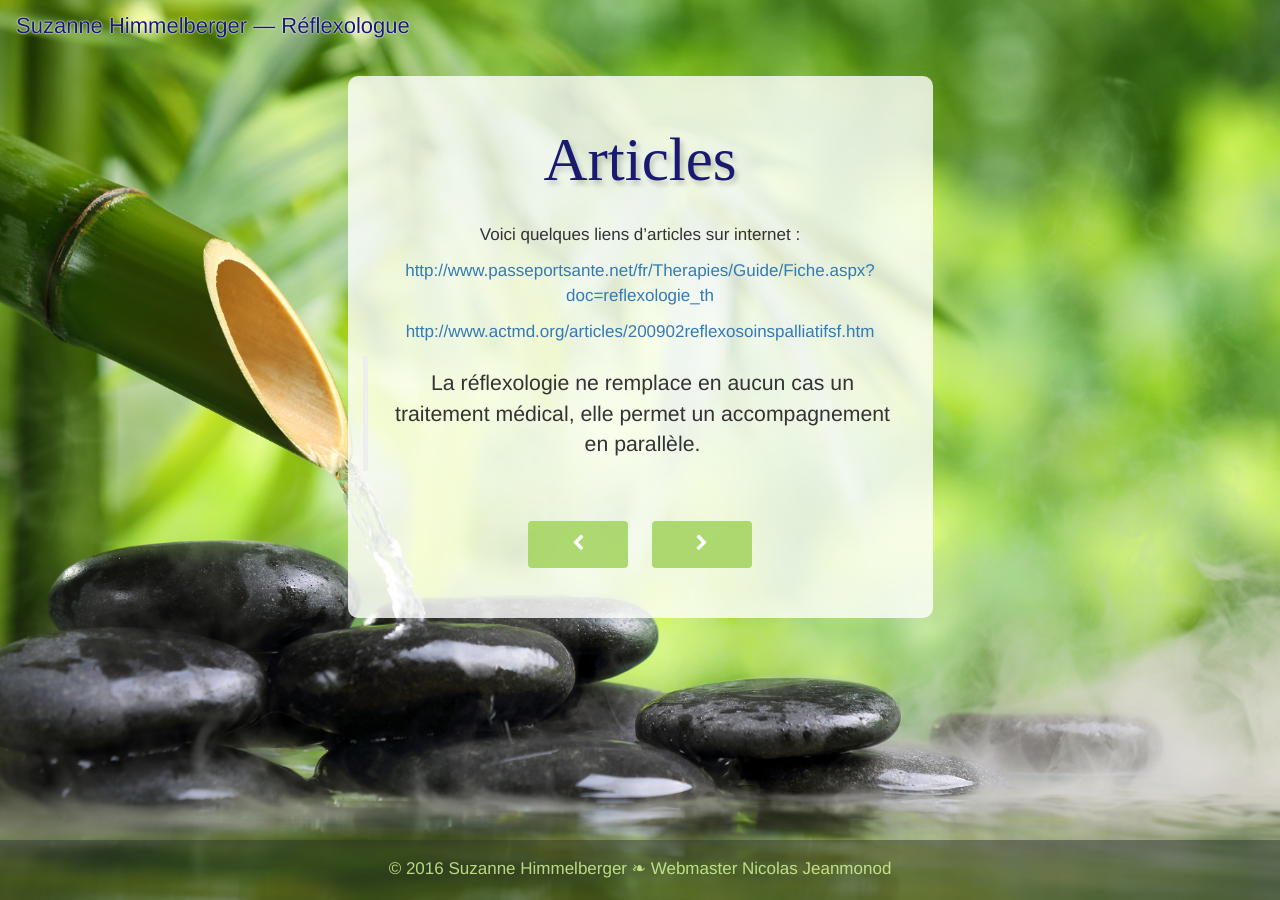
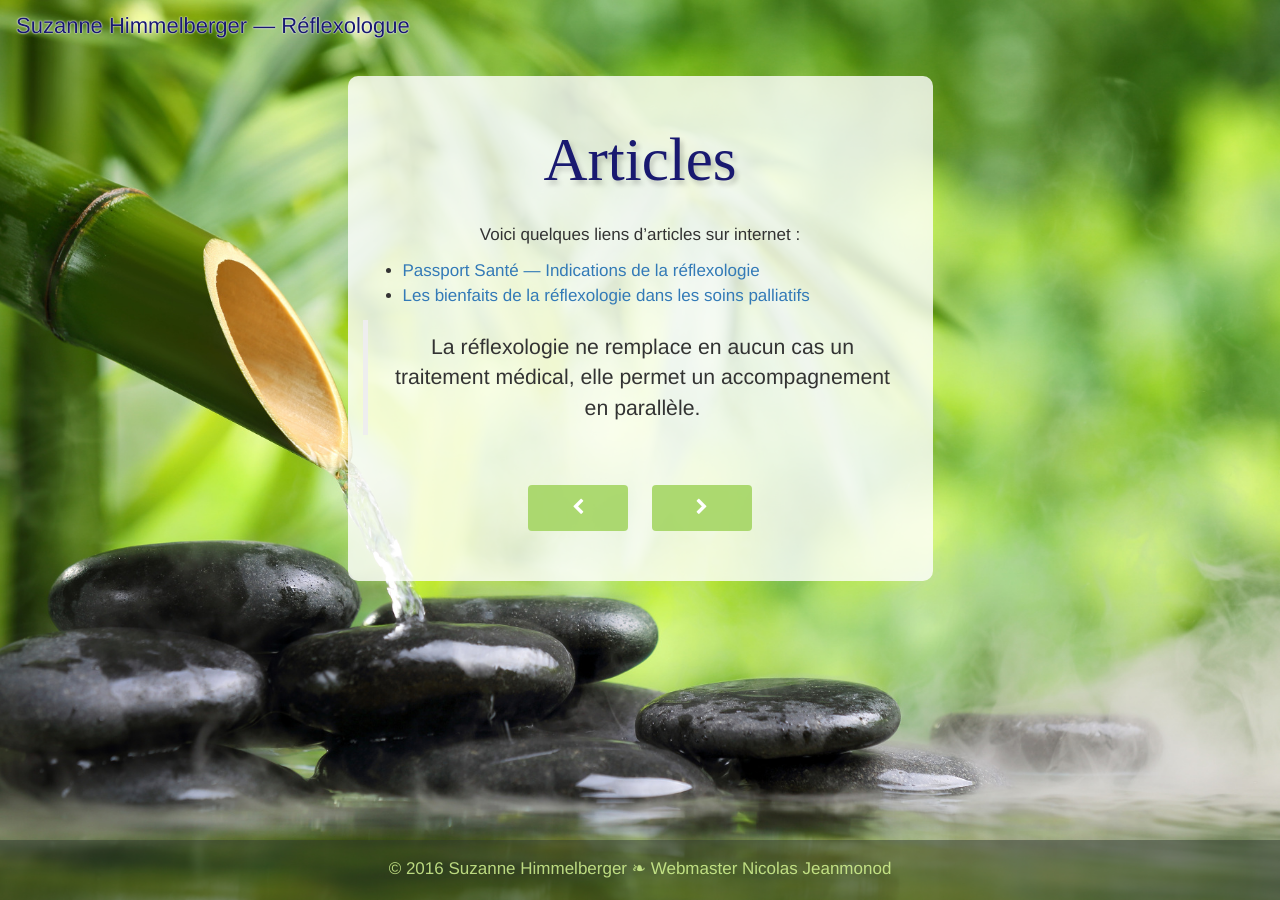
Before and after one commit to reflexohub/site-web-v1-test, a Jekyll site: the page built from 08-articles.md, in a window 1280 px wide. Built offline with Jekyll 4.4.1, drawn with Linux system fonts in a browser that asks for light colours; nearby versions of some CDN libraries; some web fonts are replaced.

Commit message:
modif article

```diff
--- a/08-articles.md
+++ b/08-articles.md
@@ -8,8 +8,11 @@ published: true
 
 Voici quelques liens d’articles sur internet :
 
-<http://www.passeportsante.net/fr/Therapies/Guide/Fiche.aspx?doc=reflexologie_th>
-
-<http://www.actmd.org/articles/200902reflexosoinspalliatifsf.htm>
+- [Passport Santé — Indications de la réflexologie][1]
+- [Les bienfaits de la réflexologie dans les soins palliatifs][2]
 
 > La réflexologie ne remplace en aucun cas un traitement médical, elle permet un accompagnement en parallèle.
+
+[1]: http://www.passeportsante.net/fr/Therapies/Guide/Fiche.aspx?doc=reflexologie_th
+
+[2]: http://www.actmd.org/articles/200902reflexosoinspalliatifsf.htm
```
